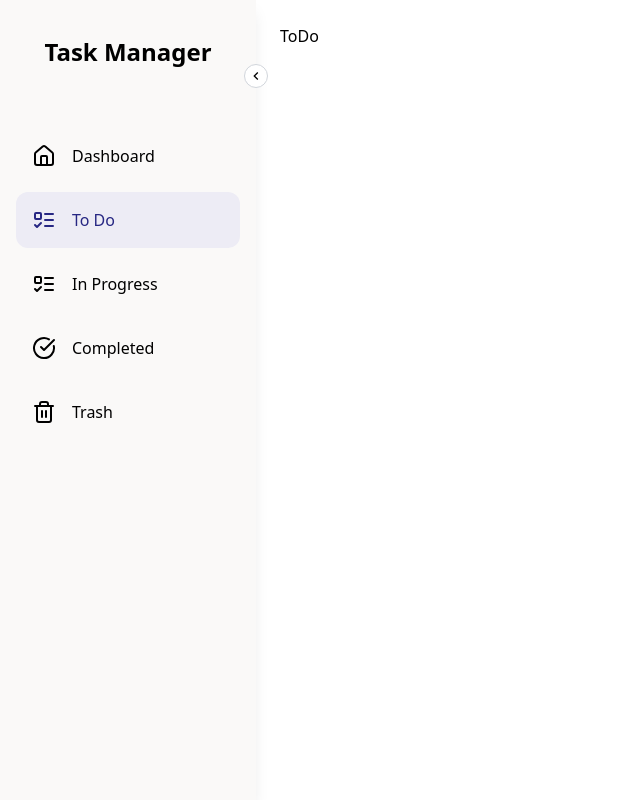
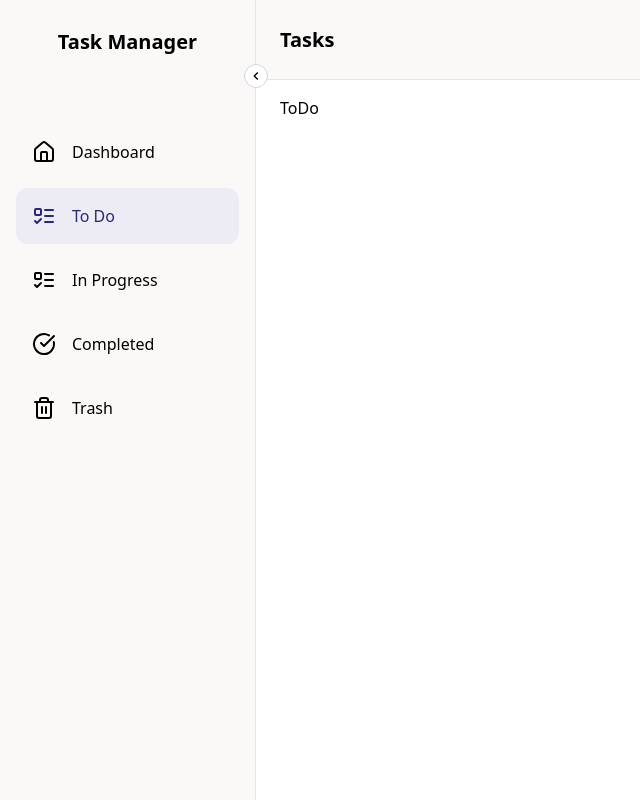
Before and after one commit to Shrey-Singhal/Task-Manager-App, a React (Vite) app in the folder frontend/: page /todo in a window 1280 px wide. Shown: the whole page, without its empty margins (0-640 px from the left). Built offline with nearby package versions, Linux system fonts and the light colour scheme.

Commit message:
added a header component with some styling changes in sidebar

```diff
--- /dev/null
+++ b/frontend/src/components/Header.tsx
@@ -0,0 +1,11 @@
+import React from 'react'
+
+const Header = () => {
+  return (
+    <div className='flex h-20 bg-customGrey border-b border-gray-200 items-center'>
+        <h1 className='pl-6 font-bold text-xl'>Tasks</h1>
+    </div>
+  )
+}
+
+export default Header
--- a/frontend/src/components/Layout.tsx
+++ b/frontend/src/components/Layout.tsx
@@ -2,6 +2,7 @@ import React from "react";
 import Sidebar from "./sidebar";
 import { useSidebar } from "../contexts/sidebarContext";
 import { Outlet } from "react-router-dom";
+import Header from "./Header";
 
 const Layout: React.FC = () => {
   const {isCollapsed} = useSidebar();
@@ -12,9 +13,13 @@ const Layout: React.FC = () => {
       <main
         className={`transition-all duration-500 ${
           isCollapsed ? "ml-[5rem]" : "ml-[16rem]"
-        } flex-1 bg-white p-6`}
+        } flex-1 bg-white`}
       >
-        <Outlet />
+        <Header />
+        <div className="pl-6 mt-4">
+          <Outlet />
+        </div>
+
       </main>
     </div>
   );
--- a/frontend/src/components/Sidebar.tsx
+++ b/frontend/src/components/Sidebar.tsx
@@ -12,7 +12,7 @@ const Sidebar = () => {
         setIsCollapsed(!isCollapsed);
     };
 
-    const sidebarBaseClass = "fixed text-black bg-customGrey h-full shadow-lg shadow-gray-900/200 transition ease-in-out duration-500 transition-all";
+    const sidebarBaseClass = "fixed text-black bg-customGrey h-full border-r border-gray-200 transition ease-in-out duration-500 transition-all";
     const sidebarClasses = isCollapsed
         ? `${sidebarBaseClass} w-[5rem]` // width when collapsed
         : `${sidebarBaseClass} w-[16rem]`; // normal width
@@ -32,8 +32,8 @@ const Sidebar = () => {
             {/* Sidebar */}
             <aside className={sidebarClasses}>
                 {/* Title Section */}
-                <div className="flex items-center justify-center py-5 px-3.5 mt-4">
-                    <h1 className={`text-2xl text-Black font-bold text-center transition-all ${isCollapsed ? "hidden" : "block"}`}>
+                <div className="flex items-center justify-center py-7 px-3.5">
+                    <h1 className={`text-xl text-Black font-bold text-center transition-all ${isCollapsed ? "hidden" : "block"}`}>
                         Task Manager
                     </h1>
                 </div>
```
